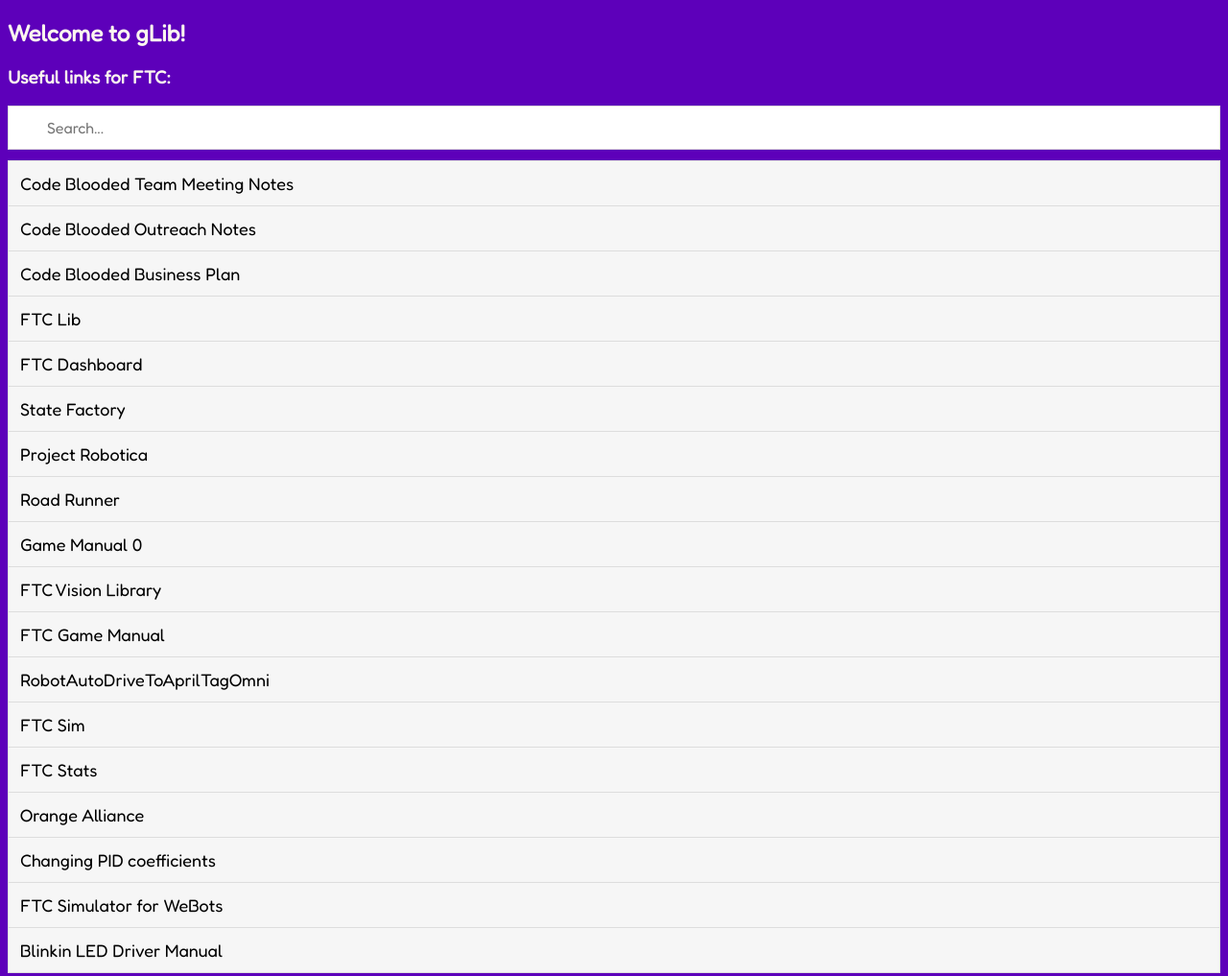
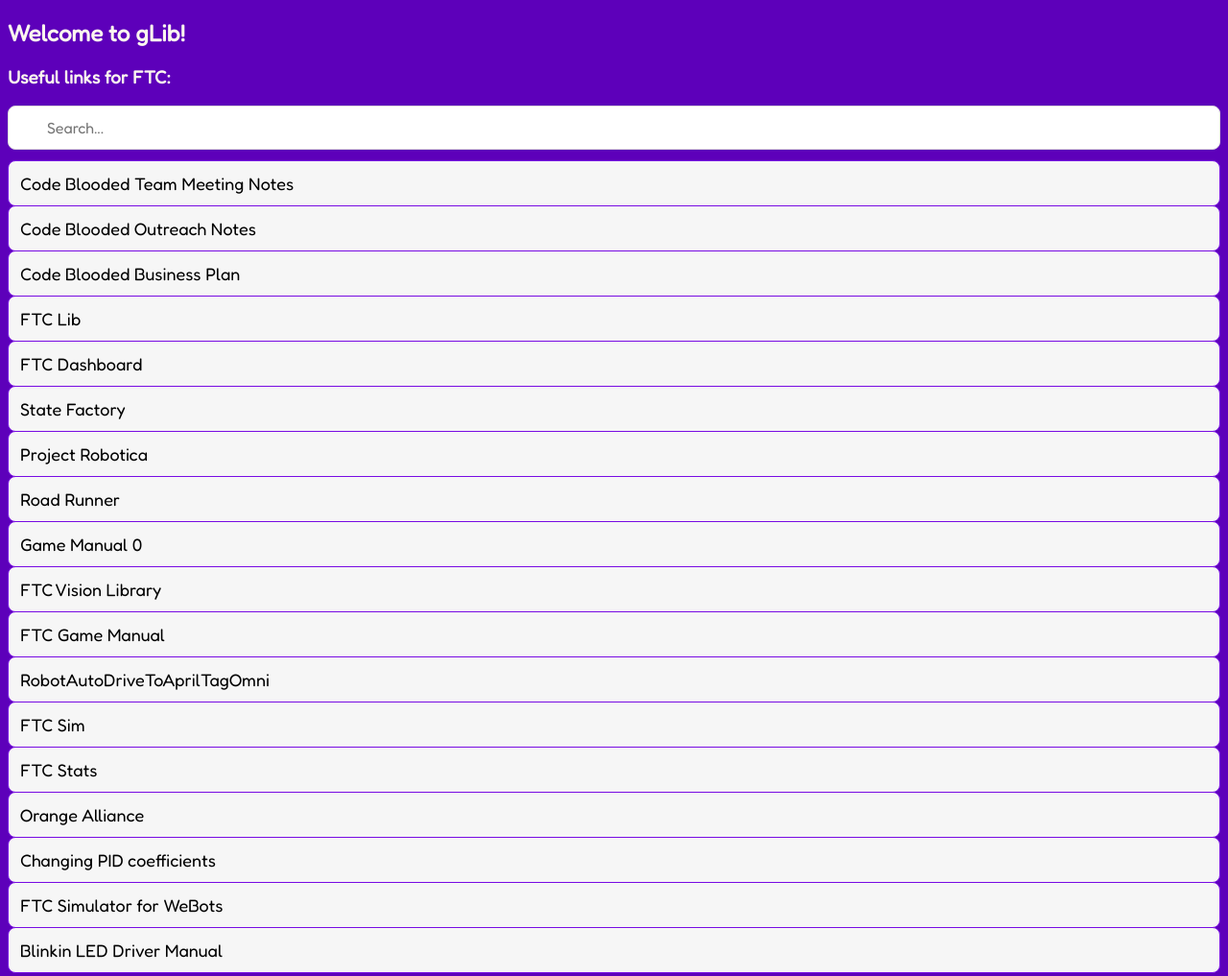
Before and after one commit to Code-Blooded-FTC/Code-Blooded-FTC.github.io, a plain HTML site: page gLib.html in a window 1280 px wide. Shown: the whole page at 96% size. Drawn offline with Linux system fonts and the light colour scheme.

Commit message:
Update gLib.html

```diff
--- a/gLib.html
+++ b/gLib.html
@@ -13,6 +13,7 @@
 
 #myInput {
   background-image: url('/css/searchicon.png');
+  border-radius: 8px;
   background-position: 10px 12px;
   background-repeat: no-repeat;
   width: 100%;
@@ -29,7 +30,8 @@
 }
 
 #myUL li a {
-  border: 1px solid #ddd;
+  border: 1px solid #770be3;
+  border-radius: 8px;
   margin-top: -1px; /* Prevent double borders */
   background-color: #f6f6f6;
   padding: 12px;
```
